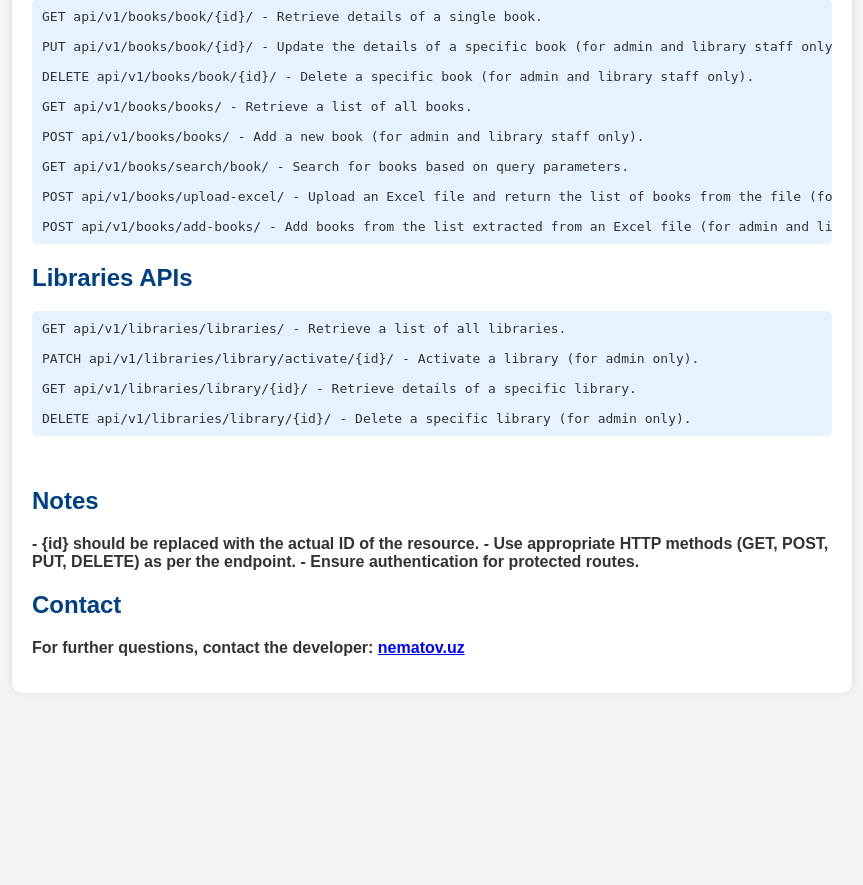
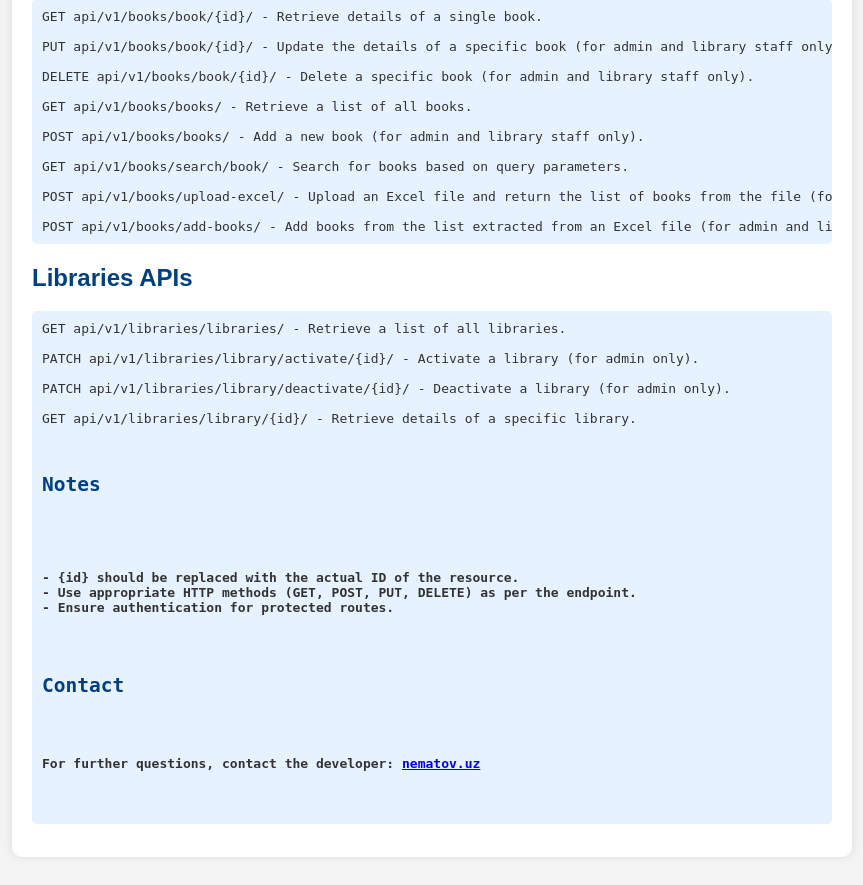
Before and after one commit to nematov-dev/libraries_project, a Django app: page / in a window 1280 px wide. Shown: the part 400-1285 px from the top of the page, without its empty margins (208-1071 px from the left). Before the commit the page ends 1056 px from the top, so only its background shows below. Run offline with Django 5.2, Linux system fonts and the light colour scheme.

Commit message:
Update Readme.md

```diff
--- a/templates/index.html
+++ b/templates/index.html
@@ -69,9 +69,9 @@ GET api/v1/libraries/libraries/ - Retrieve a list of all libraries.
 
 PATCH api/v1/libraries/library/activate/{id}/ - Activate a library (for admin only).
 
+PATCH api/v1/libraries/library/deactivate/{id}/ - Deactivate a library (for admin only).
+
 GET api/v1/libraries/library/{id}/ - Retrieve details of a specific library.
-
-DELETE api/v1/libraries/library/{id}/ - Delete a specific library (for admin only).</pre><br>
 
         <h2>Notes</h2>
         <p>
```
Also changed, not shown: README.md.
